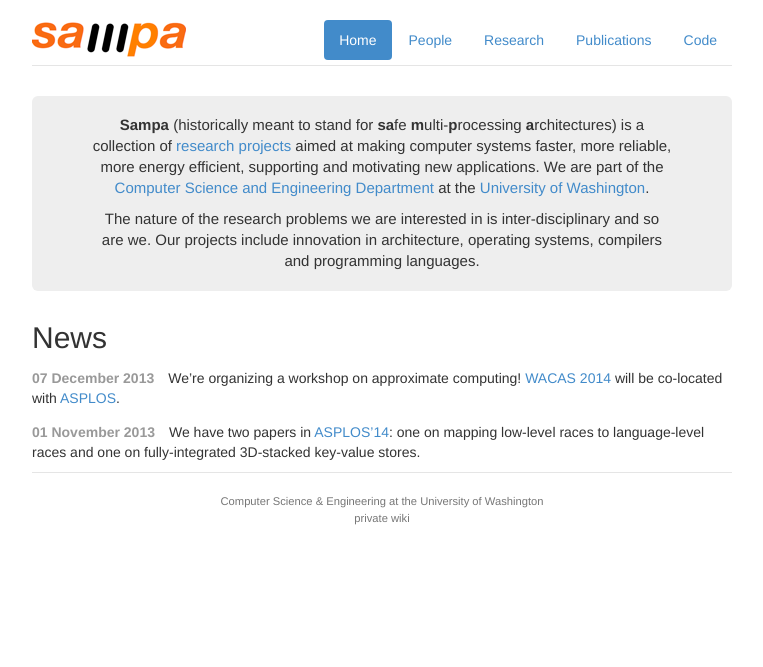
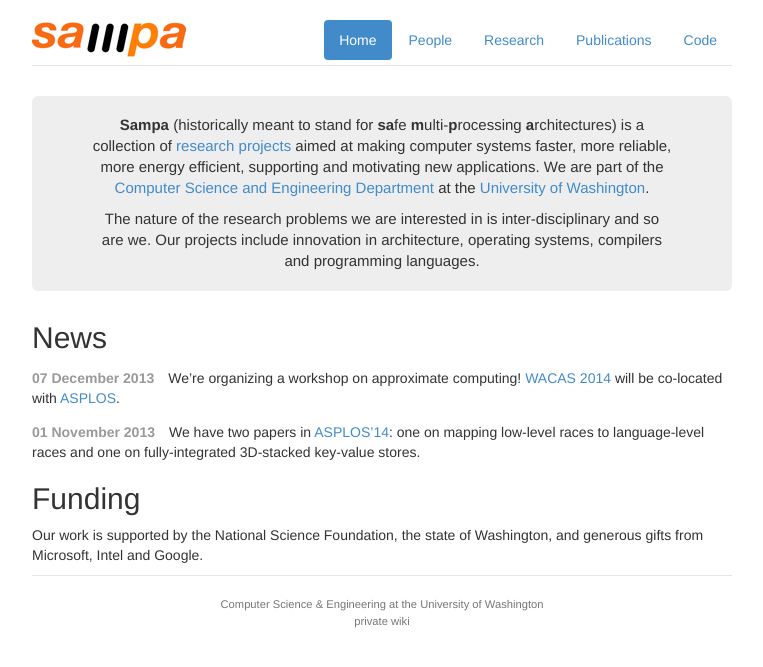
Before and after one commit to uwsampa/sampa-public, a Jekyll site: the page built from index.html, in a window 1280 px wide. Shown: the top 667 px of the page, without its empty margins (258-1021 px from the left). Built offline with Jekyll 4.4.1, drawn with Linux system fonts in a browser that asks for light colours; Markdown is read by kramdown in place of the engine named in the settings.

Commit message:
move funderpants text to front page

```diff
--- a/index.html
+++ b/index.html
@@ -33,3 +33,9 @@
 {% if numposts >= site.front_page_news %}
 <p><a href="{{ site.base }}/blog/">Older posts&hellip;</a></p>
 {% endif %}
+
+<h2>Funding</h2>
+<p>
+Our work is supported by the National Science Foundation, the state of
+Washington, and generous gifts from Microsoft, Intel and Google.
+</p>
```
Also changed, not shown: funding.md (deleted, +0 -6 lines).
